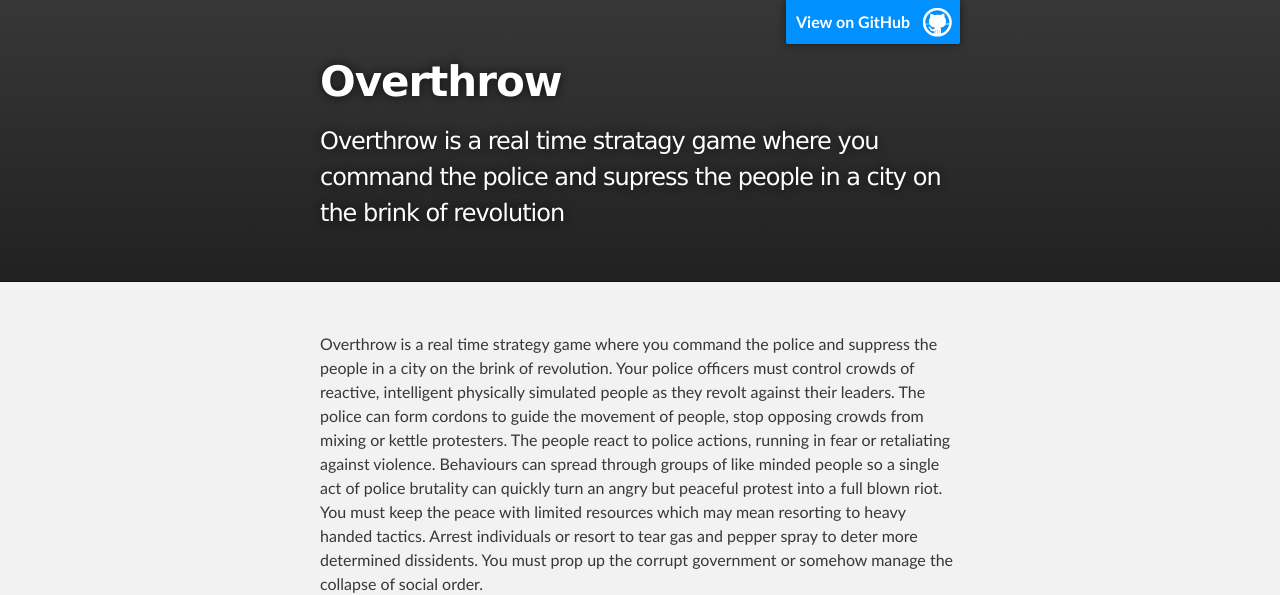
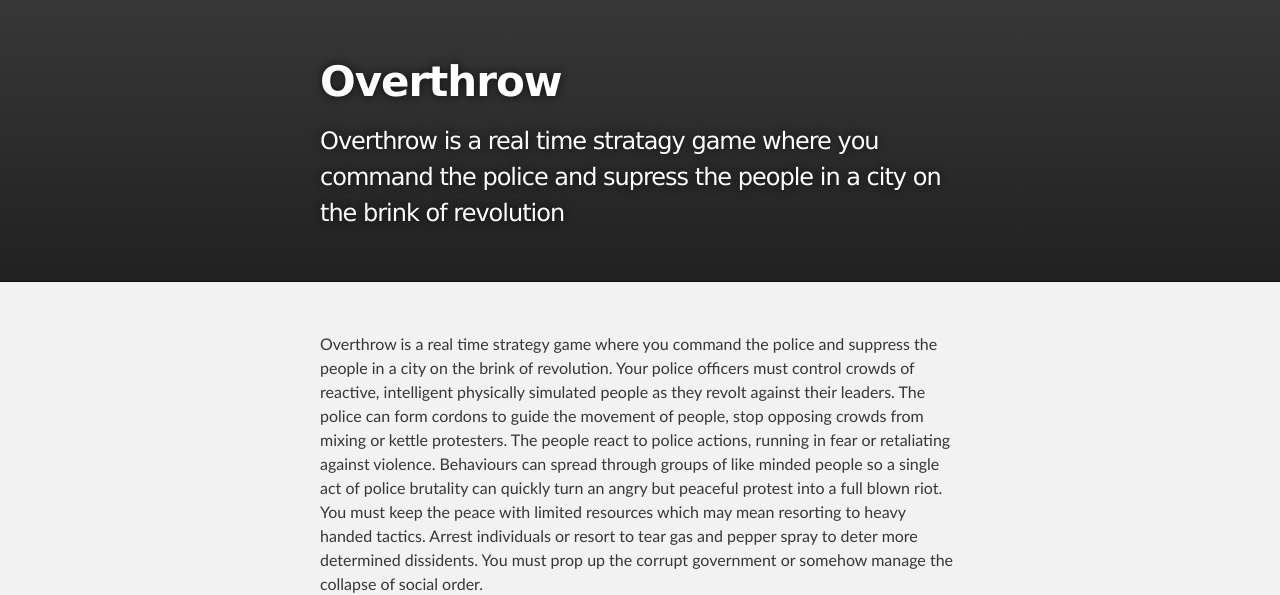
Before and after one commit to nickdbrett/Overthrow, a plain HTML site: page index.html in a window 1280 px wide. Shown: the top 595 px of the page. Drawn offline with Linux system fonts and the light colour scheme.

Commit message:
Update index.html

```diff
--- a/index.html
+++ b/index.html
@@ -16,14 +16,9 @@
     <!-- HEADER -->
     <div id="header_wrap" class="outer">
         <header class="inner">
-          <a id="forkme_banner" href="https://github.com/nickdbrett/Overthrow">View on GitHub</a>
 
           <h1 id="project_title">Overthrow</h1>
           <h2 id="project_tagline">Overthrow is a real time stratagy game where you command the police and supress the people in a city on the brink of revolution</h2>
-            <!-- section id="downloads">
-              <a class="zip_download_link" href="https://github.com/nickdbrett/Overthrow/zipball/master">Download this project as a .zip file</a>
-              <a class="tar_download_link" href="https://github.com/nickdbrett/Overthrow/tarball/master">Download this project as a tar.gz file</a>
-            </section -->
         </header>
     </div>
 
```
